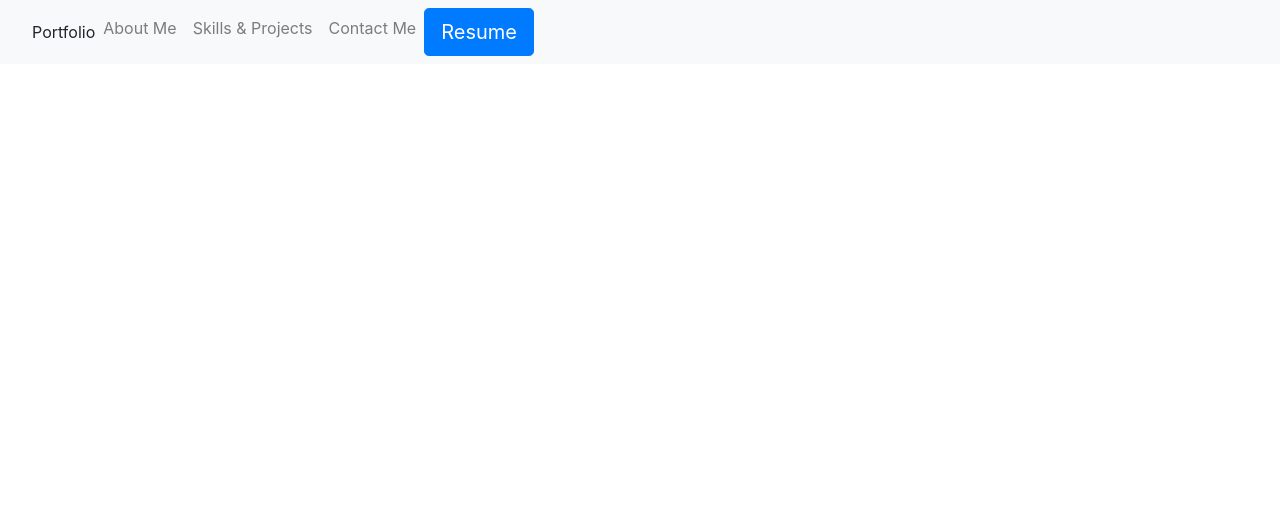
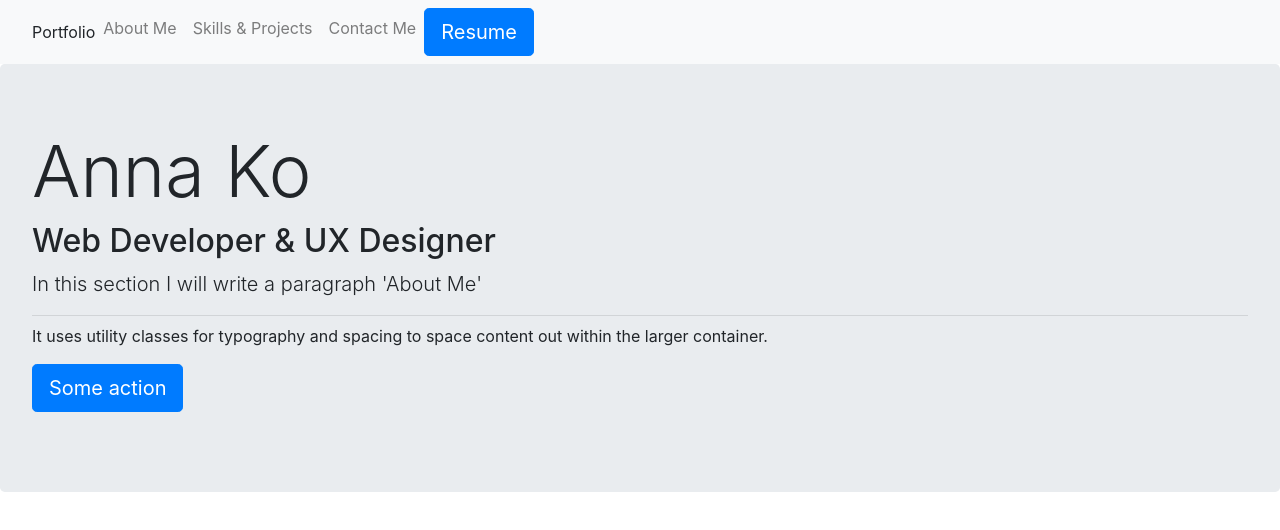
Before and after one commit to ladycosy/Bootstrap-portfolio, a plain HTML site: page index.html in a window 1280 px wide. Drawn offline with nearby package versions, Linux system fonts and the light colour scheme.

Commit message:
html/added jumbotron section and linked to the nav bar

```diff
--- a/index.html
+++ b/index.html
@@ -31,19 +31,16 @@
         </button>
         <div class="collapse navbar-collapse" id="navbarNav">
           <ul class="navbar-nav">
-            <!-- <li class="nav-item active">
-              <a class="nav-link" href="#"
-                >About Me <span class="sr-only">(current)</span></a
-              >
-            </li> -->
             <li class="nav-item">
-              <a class="nav-link" href="#">About Me</a>
+              <a class="nav-link" href="#About Me">About Me</a>
             </li>
             <li class="nav-item">
-              <a class="nav-link" href="#">Skills & Projects</a>
+              <a class="nav-link" href="#Skills & Projects"
+                >Skills & Projects</a
+              >
             </li>
             <li class="nav-item">
-              <a class="nav-link" href="#">Contact Me</a>
+              <a class="nav-link" href="#Contact Me">Contact Me</a>
             </li>
             <li>
               <a
@@ -60,6 +57,21 @@
     <!-- End navigation bar -->
 
     <!-- Jumbotron -->
+    <div class="jumbotron" id="About Me">
+      <h1 class="display-3">Anna Ko</h1>
+      <h2>Web Developer & UX Designer</h2>
+      <p class="lead">In this section I will write a paragraph 'About Me'</p>
+      <hr class="my-2" />
+      <p>
+        It uses utility classes for typography and spacing to space content out
+        within the larger container.
+      </p>
+      <p class="lead">
+        <a class="btn btn-primary btn-lg" href="#!" role="button"
+          >Some action</a
+        >
+      </p>
+    </div>
     <!-- End jumbotron -->
 
     <!-- Footer -->
```
